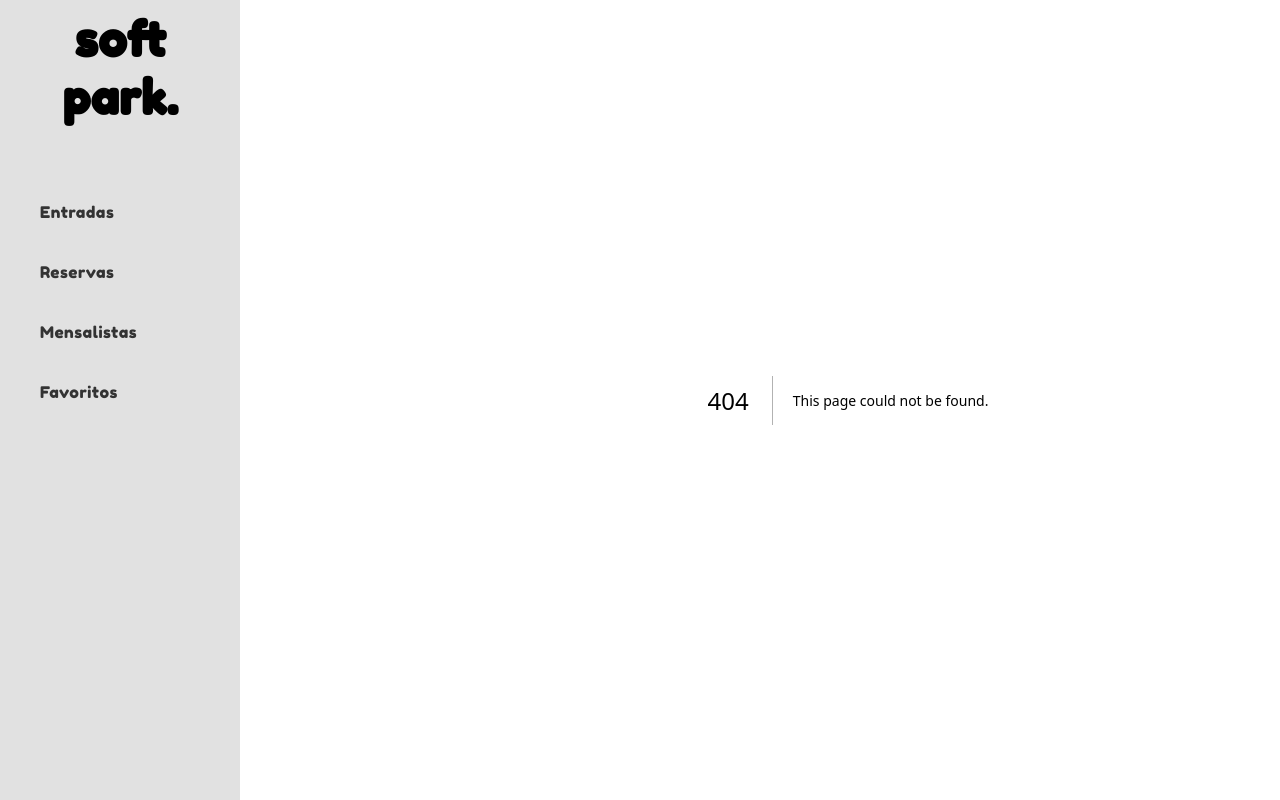
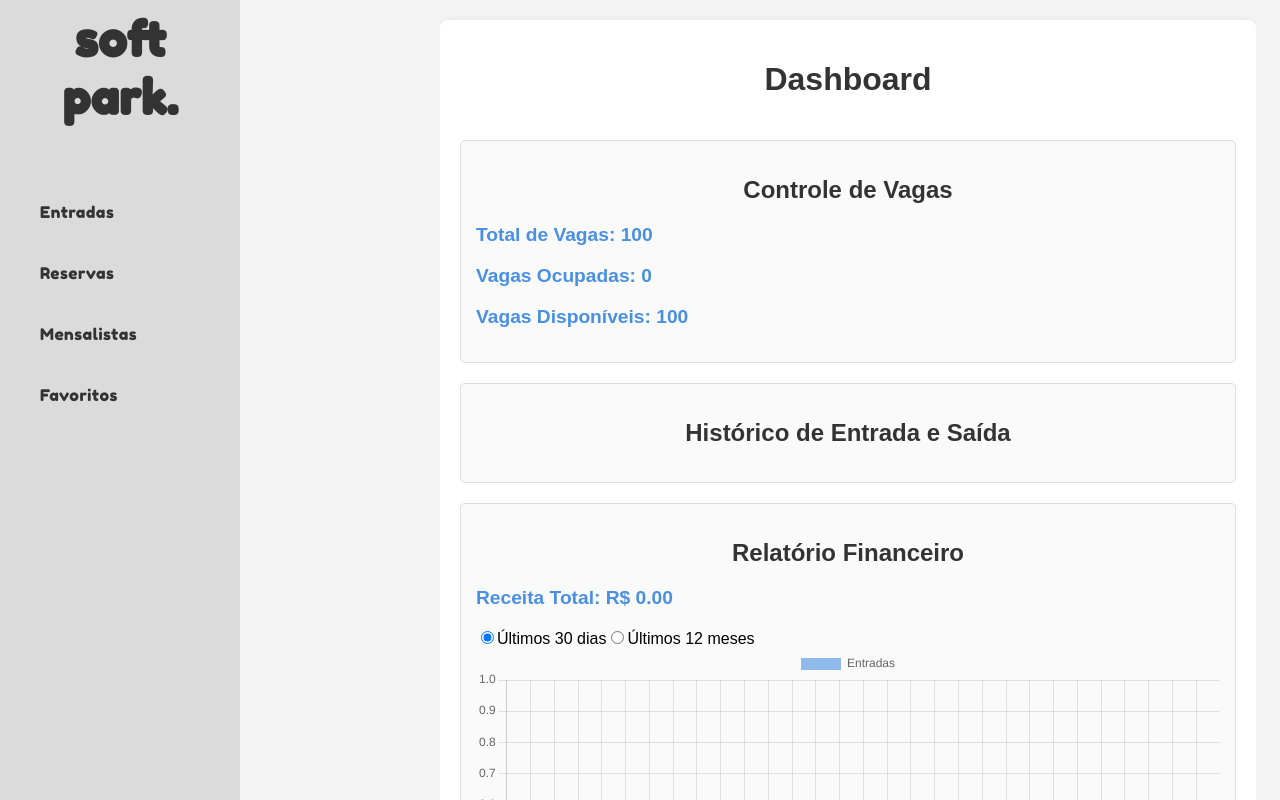
Before and after one commit to EdsonEAdriano/ParkSoft, a Next.js app: page /dashboard in a window 1280 px wide. Before the commit this address had no page. Built offline with nearby package versions, Linux system fonts and the light colour scheme.

Commit message:
creat dashboarb

```diff
--- a/package.json
+++ b/package.json
@@ -13,9 +13,11 @@
     "@vercel/postgres": "^0.10.0",
     "axios": "^1.7.7",
     "bcryptjs": "^2.4.3",
+    "chart.js": "^4.4.6",
     "next": "14.2.15",
     "polished": "^4.3.1",
     "react": "^18",
+    "react-chartjs-2": "^5.2.0",
     "react-dom": "^18",
     "react-icons": "^5.3.0"
   },
--- /dev/null
+++ b/src/app/dashboard/components/dashboard.css
@@ -0,0 +1,71 @@
+/* Estilos gerais */
+body {
+  font-family: 'Arial', sans-serif;
+  background-color: #f4f4f4;
+  margin: 0;
+  padding: 0;
+}
+
+/* Estilo do container do Dashboard */
+.dashboard-container {
+  max-width: 1200px;
+  margin: 20px auto;
+  background: #ffffff;
+  border-radius: 8px;
+  box-shadow: 0 2px 10px rgba(0, 0, 0, 0.1);
+  padding: 20px;
+  display: flex;
+  flex-direction: column;
+  gap: 20px;
+}
+
+/* Estilos dos títulos */
+h1, h2 {
+  color: #333;
+  text-align: center;
+}
+
+/* Estilo das seções */
+section {
+  padding: 15px;
+  border: 1px solid #ddd;
+  border-radius: 5px;
+  background-color: #fafafa;
+}
+
+/* Estilo das listas */
+ul {
+  list-style-type: none;
+  padding: 0;
+}
+
+li {
+  padding: 10px;
+  border-bottom: 1px solid #ddd;
+}
+
+li:last-child {
+  border-bottom: none;
+}
+
+/* Estilo do valor da receita */
+p {
+  font-size: 1.2em;
+  font-weight: bold;
+  color: #4a90e2;
+}
+
+/* Responsividade */
+@media (max-width: 768px) {
+  .dashboard-container {
+    padding: 10px;
+  }
+
+  section {
+    padding: 10px;
+  }
+
+  p {
+    font-size: 1em;
+  }
+}
--- /dev/null
+++ b/src/app/dashboard/components/dashboard.tsx
@@ -0,0 +1,130 @@
+"use client"; // Adicionando a diretiva para tornar o componente um Client Component
+
+import React, { useState } from 'react';
+import './dashboard.css'; // Importando o CSS
+import { Bar } from 'react-chartjs-2'; // Importando o gráfico de barras
+import { Chart as ChartJS, CategoryScale, LinearScale, BarElement, Title, Tooltip, Legend } from 'chart.js';
+
+// Registrando os componentes do Chart.js
+ChartJS.register(CategoryScale, LinearScale, BarElement, Title, Tooltip, Legend);
+
+const Dashboard: React.FC = () => {
+  // Controle de Vagas
+  const [totalVagas, setTotalVagas] = useState(100);
+  const [vagasOcupadas, setVagasOcupadas] = useState(0);
+  const [historico, setHistorico] = useState<{ placa: string; entrada: string; saida?: string }[]>([]);
+  const [receitaTotal, setReceitaTotal] = useState(0);
+  const [periodo, setPeriodo] = useState<'30dias' | '12meses'>('30dias'); // Estado para o filtro
+
+  // Função para adicionar veículo ao estacionamento
+  const adicionarVeiculo = (placa: string) => {
+    const entrada = new Date().toLocaleString();
+    setHistorico((prevHistorico) => [...prevHistorico, { placa, entrada }]);
+    setVagasOcupadas(vagasOcupadas + 1);
+  };
+
+  // Função para registrar saída do veículo e calcular o valor
+  const registrarSaida = (placa: string) => {
+    const saida = new Date().toLocaleString();
+    setHistorico((prevHistorico) =>
+      prevHistorico.map((registro) =>
+        registro.placa === placa && !registro.saida ? { ...registro, saida } : registro
+      )
+    );
+
+    const tempoEstadia = 1; // Defina a lógica para calcular o tempo de estadia
+    const tarifa = 5; // Defina a tarifa por hora ou fracionada
+    const valor = tempoEstadia * tarifa;
+    setReceitaTotal(receitaTotal + valor);
+    setVagasOcupadas(vagasOcupadas - 1);
+  };
+
+  // Função para calcular entradas do mês ou dos últimos 30 dias
+  const calcularEntradas = () => {
+    const entradasPorPeriodo: number[] = periodo === '30dias' ? Array(30).fill(0) : Array(12).fill(0);
+    const dataAtual = new Date();
+
+    historico.forEach((registro) => {
+      const dataEntrada = new Date(registro.entrada);
+      if (periodo === '30dias' && dataEntrada >= new Date(dataAtual.setDate(dataAtual.getDate() - 30))) {
+        const dia = dataEntrada.getDate() - 1; // Ajusta para índice 0
+        entradasPorPeriodo[dia] += 1; // Incrementa o contador para o dia correspondente
+      } else if (periodo === '12meses' && dataEntrada.getFullYear() === dataAtual.getFullYear()) {
+        const mes = dataEntrada.getMonth(); // Mês atual (0-11)
+        entradasPorPeriodo[mes] += 1; // Incrementa o contador para o mês correspondente
+      }
+    });
+
+    return entradasPorPeriodo;
+  };
+
+  // Dados para o gráfico
+  const dadosGrafico = {
+    labels: periodo === '30dias' ? Array.from({ length: 30 }, (_, i) => `${i + 1}`) : Array.from({ length: 12 }, (_, i) => `${i + 1}`),
+    datasets: [
+      {
+        label: 'Entradas',
+        data: calcularEntradas(),
+        backgroundColor: 'rgba(74, 144, 226, 0.6)', // Cor do gráfico
+      },
+    ],
+  };
+
+  return (
+    <div className="dashboard-container">
+      <h1>Dashboard</h1>
+
+      {/* Controle de Vagas */}
+      <section>
+        <h2>Controle de Vagas</h2>
+        <p>Total de Vagas: {totalVagas}</p>
+        <p>Vagas Ocupadas: {vagasOcupadas}</p>
+        <p>Vagas Disponíveis: {totalVagas - vagasOcupadas}</p>
+      </section>
+
+      {/* Histórico de Entrada e Saída */}
+      <section>
+        <h2>Histórico de Entrada e Saída</h2>
+        <ul>
+          {historico.map((registro, index) => (
+            <li key={index}>
+              Placa: {registro.placa} | Entrada: {registro.entrada} | Saída: {registro.saida || 'Em Aberto'}
+            </li>
+          ))}
+        </ul>
+      </section>
+
+      {/* Relatório Financeiro */}
+      <section>
+        <h2>Relatório Financeiro</h2>
+        <p>Receita Total: R$ {receitaTotal.toFixed(2)}</p>
+
+        {/* Filtro de Período */}
+        <div>
+          <label>
+            <input
+              type="radio"
+              value="30dias"
+              checked={periodo === '30dias'}
+              onChange={() => setPeriodo('30dias')}
+            />
+            Últimos 30 dias
+          </label>
+          <label>
+            <input
+              type="radio"
+              value="12meses"
+              checked={periodo === '12meses'}
+              onChange={() => setPeriodo('12meses')}
+            />
+            Últimos 12 meses
+          </label>
+        </div>
+
+        <Bar data={dadosGrafico} /> {/* Gráfico de colunas */}
+      </section>
+    </div>
+  );
+};
+
+export default Dashboard;
--- /dev/null
+++ b/src/app/dashboard/page.tsx
@@ -0,0 +1,10 @@
+import React from 'react';
+import Dashboard from './components/dashboard';
+
+export default function Page() {
+  return (
+    <div>
+      <Dashboard />
+    </div>
+  );
+}
```
Also changed, not shown: 1 other file (tests, documents, lock files or other folders).
